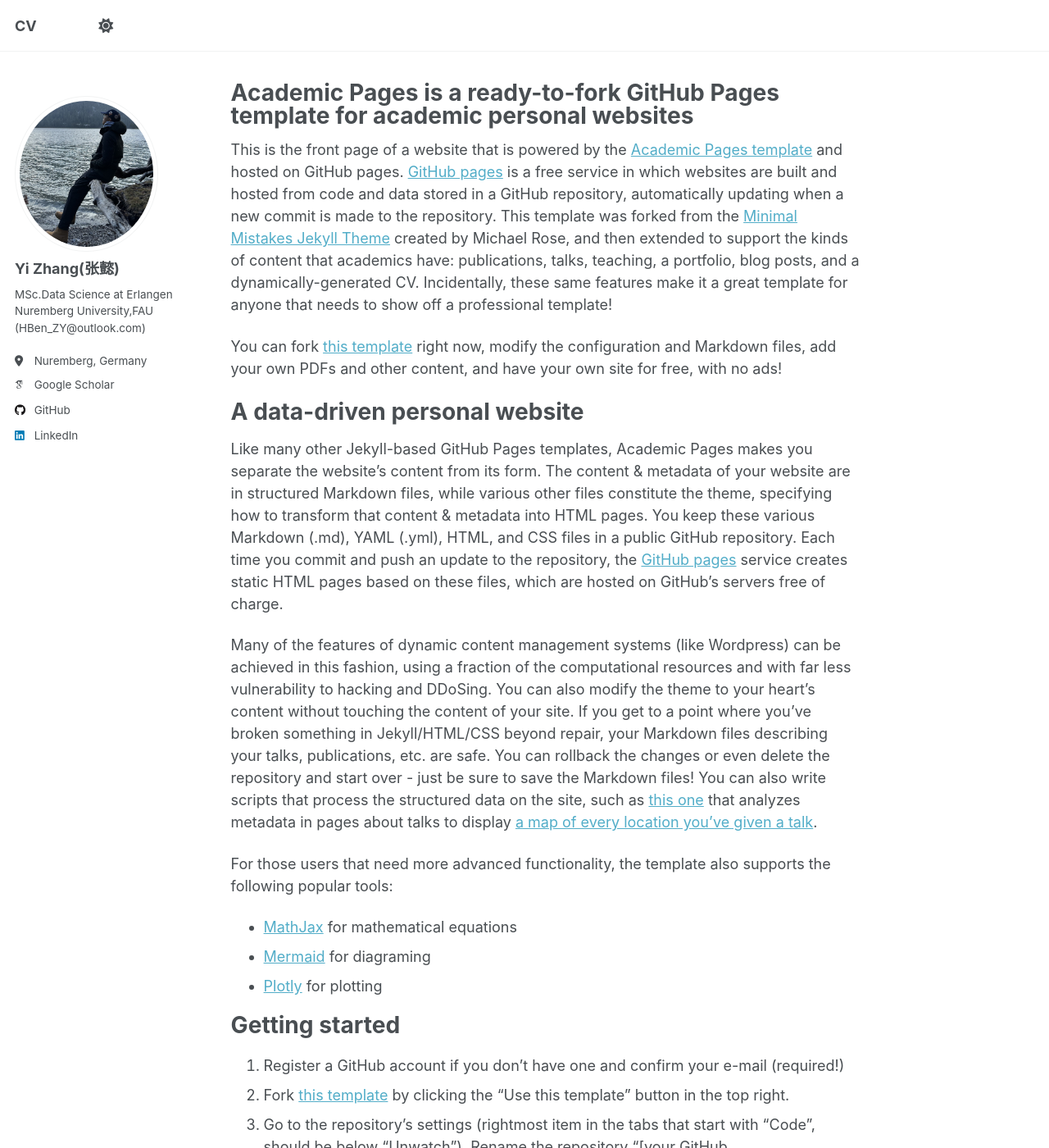
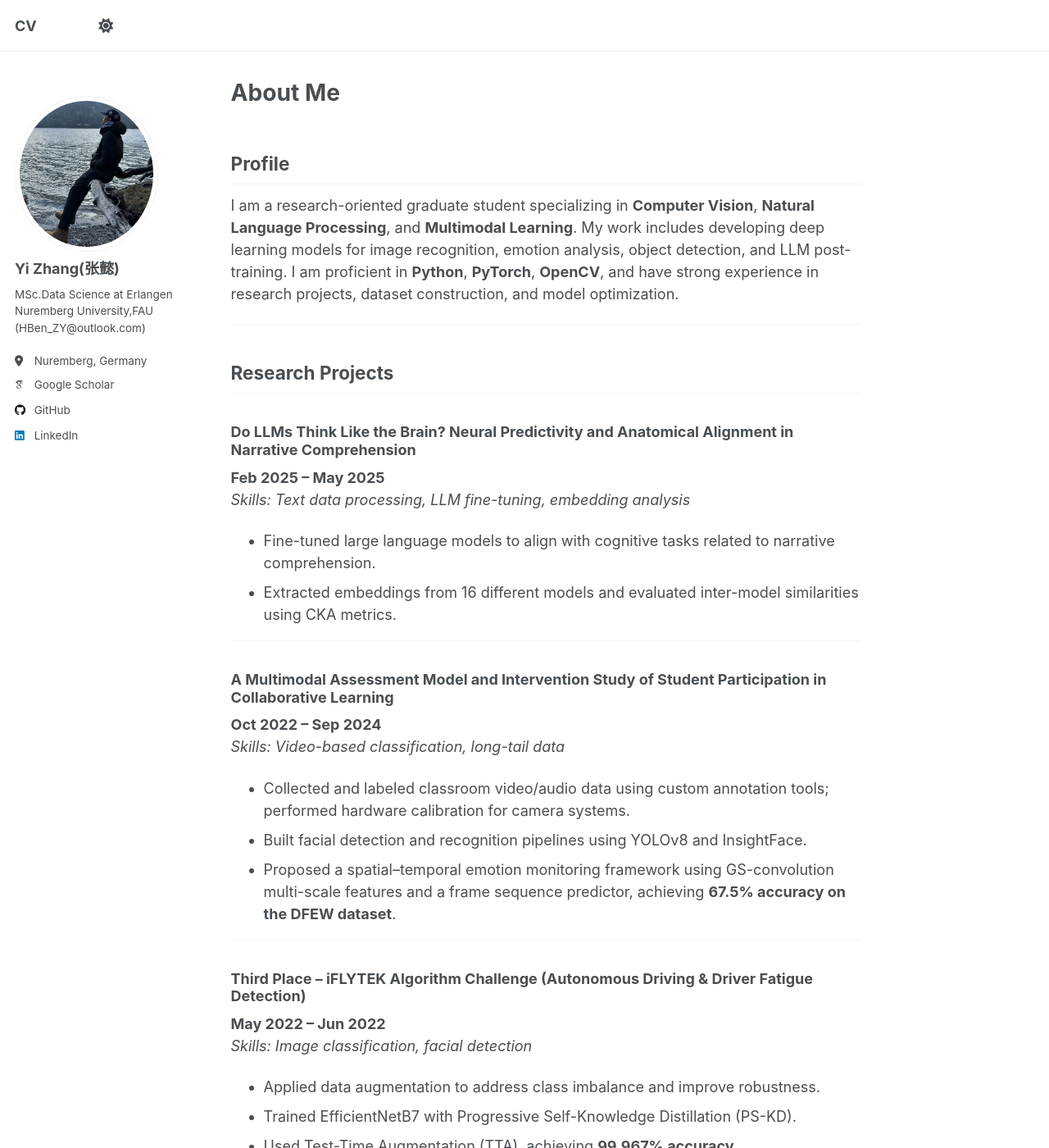
Before and after one commit to YiiiiZhang/YiiiiZhang.github.io, a Jekyll site: the page built from _pages/about.md, in a window 1280 px wide and 1400 px high. Shown: the whole window at 82% size. Built offline with Jekyll 4.4.1, drawn with Linux system fonts in a browser that asks for light colours; some web fonts are replaced; a script that is not in the unit is left out; some of the changed text lies outside the part shown.

Commit message:
personal info

```diff
--- a/_pages/about.md
+++ b/_pages/about.md
@@ -1,56 +1,97 @@
 ---
 permalink: /
-title: "Academic Pages is a ready-to-fork GitHub Pages template for academic personal websites"
+title: "About Me"
 author_profile: true
 redirect_from:
   - /about/
   - /about.html
 ---
 
-This is the front page of a website that is powered by the [Academic Pages template](https://github.com/academicpages/academicpages.github.io) and hosted on GitHub pages. [GitHub pages](https://pages.github.com) is a free service in which websites are built and hosted from code and data stored in a GitHub repository, automatically updating when a new commit is made to the repository. This template was forked from the [Minimal Mistakes Jekyll Theme](https://mmistakes.github.io/minimal-mistakes/) created by Michael Rose, and then extended to support the kinds of content that academics have: publications, talks, teaching, a portfolio, blog posts, and a dynamically-generated CV. Incidentally, these same features make it a great template for anyone that needs to show off a professional template!
+## Profile
+I am a research-oriented graduate student specializing in **Computer Vision**, **Natural Language Processing**, and **Multimodal Learning**. My work includes developing deep learning models for image recognition, emotion analysis, object detection, and LLM post-training. I am proficient in **Python**, **PyTorch**, **OpenCV**, and have strong experience in research projects, dataset construction, and model optimization.
 
- You can fork [this template](https://github.com/academicpages/academicpages.github.io) right now, modify the configuration and Markdown files, add your own PDFs and other content, and have your own site for free, with no ads!
+---
 
-A data-driven personal website
-======
-Like many other Jekyll-based GitHub Pages templates, Academic Pages makes you separate the website's content from its form. The content & metadata of your website are in structured Markdown files, while various other files constitute the theme, specifying how to transform that content & metadata into HTML pages. You keep these various Markdown (.md), YAML (.yml), HTML, and CSS files in a public GitHub repository. Each time you commit and push an update to the repository, the [GitHub pages](https://pages.github.com/) service creates static HTML pages based on these files, which are hosted on GitHub's servers free of charge.
+## Research Projects
 
-Many of the features of dynamic content management systems (like Wordpress) can be achieved in this fashion, using a fraction of the computational resources and with far less vulnerability to hacking and DDoSing. You can also modify the theme to your heart's content without touching the content of your site. If you get to a point where you've broken something in Jekyll/HTML/CSS beyond repair, your Markdown files describing your talks, publications, etc. are safe. You can rollback the changes or even delete the repository and start over - just be sure to save the Markdown files! You can also write scripts that process the structured data on the site, such as [this one](https://github.com/academicpages/academicpages.github.io/blob/master/talkmap.ipynb) that analyzes metadata in pages about talks to display [a map of every location you've given a talk](https://academicpages.github.io/talkmap.html).
+### **Do LLMs Think Like the Brain? Neural Predictivity and Anatomical Alignment in Narrative Comprehension**
+**Feb 2025 – May 2025**
+*Skills: Text data processing, LLM fine-tuning, embedding analysis*
 
-For those users that need more advanced functionality, the template also supports the following popular tools:
-- [MathJax](https://www.mathjax.org/) for mathematical equations
-- [Mermaid](https://mermaid.js.org/) for diagraming
-- [Plotly](https://plotly.com/javascript/) for plotting
+- Fine-tuned large language models to align with cognitive tasks related to narrative comprehension.
+- Extracted embeddings from 16 different models and evaluated inter-model similarities using CKA metrics.
 
-Getting started
-======
-1. Register a GitHub account if you don't have one and confirm your e-mail (required!)
-1. Fork [this template](https://github.com/academicpages/academicpages.github.io) by clicking the "Use this template" button in the top right.
-1. Go to the repository's settings (rightmost item in the tabs that start with "Code", should be below "Unwatch"). Rename the repository "[your GitHub username].github.io", which will also be your website's URL.
-1. Set site-wide configuration and create content & metadata (see below -- also see [this set of diffs](https://archive.is/3TPas) showing what files were changed to set up [an example site](https://getorg-testacct.github.io) for a user with the username "getorg-testacct")
-1. Upload any files (like PDFs, .zip files, etc.) to the files/ directory. They will appear at https://[your GitHub username].github.io/files/example.pdf.
-1. Check status by going to the repository settings, in the "GitHub pages" section
+---
 
-Site-wide configuration
-------
-The main configuration file for the site is in the base directory in [_config.yml](https://github.com/academicpages/academicpages.github.io/blob/master/_config.yml), which defines the content in the sidebars and other site-wide features. You will need to replace the default variables with ones about yourself and your site's github repository. The configuration file for the top menu is in [_data/navigation.yml](https://github.com/academicpages/academicpages.github.io/blob/master/_data/navigation.yml). For example, if you don't have a portfolio or blog posts, you can remove those items from that navigation.yml file to remove them from the header.
+### **A Multimodal Assessment Model and Intervention Study of Student Participation in Collaborative Learning**
+**Oct 2022 – Sep 2024**
+*Skills: Video-based classification, long-tail data*
 
-Create content & metadata
-------
-For site content, there is one Markdown file for each type of content, which are stored in directories like _publications, _talks, _posts, _teaching, or _pages. For example, each talk is a Markdown file in the [_talks directory](https://github.com/academicpages/academicpages.github.io/tree/master/_talks). At the top of each Markdown file is structured data in YAML about the talk, which the theme will parse to do lots of cool stuff. The same structured data about a talk is used to generate the list of talks on the [Talks page](https://academicpages.github.io/talks), each [individual page](https://academicpages.github.io/talks/2012-03-01-talk-1) for specific talks, the talks section for the [CV page](https://academicpages.github.io/cv), and the [map of places you've given a talk](https://academicpages.github.io/talkmap.html) (if you run this [python file](https://github.com/academicpages/academicpages.github.io/blob/master/talkmap.py) or [Jupyter notebook](https://github.com/academicpages/academicpages.github.io/blob/master/talkmap.ipynb), which creates the HTML for the map based on the contents of the _talks directory).
+- Collected and labeled classroom video/audio data using custom annotation tools; performed hardware calibration for camera systems.
+- Built facial detection and recognition pipelines using YOLOv8 and InsightFace.
+- Proposed a spatial–temporal emotion monitoring framework using GS-convolution multi-scale features and a frame sequence predictor, achieving **67.5% accuracy on the DFEW dataset**.
 
-**Markdown generator**
+---
 
-The repository includes [a set of Jupyter notebooks](https://github.com/academicpages/academicpages.github.io/tree/master/markdown_generator
-) that converts a CSV containing structured data about talks or presentations into individual Markdown files that will be properly formatted for the Academic Pages template. The sample CSVs in that directory are the ones I used to create my own personal website at stuartgeiger.com. My usual workflow is that I keep a spreadsheet of my publications and talks, then run the code in these notebooks to generate the Markdown files, then commit and push them to the GitHub repository.
+### **Third Place – iFLYTEK Algorithm Challenge (Autonomous Driving & Driver Fatigue Detection)**
+**May 2022 – Jun 2022**
+*Skills: Image classification, facial detection*
 
-How to edit your site's GitHub repository
-------
-Many people use a git client to create files on their local computer and then push them to GitHub's servers. If you are not familiar with git, you can directly edit these configuration and Markdown files directly in the github.com interface. Navigate to a file (like [this one](https://github.com/academicpages/academicpages.github.io/blob/master/_talks/2012-03-01-talk-1.md) and click the pencil icon in the top right of the content preview (to the right of the "Raw | Blame | History" buttons). You can delete a file by clicking the trashcan icon to the right of the pencil icon. You can also create new files or upload files by navigating to a directory and clicking the "Create new file" or "Upload files" buttons.
+- Applied data augmentation to address class imbalance and improve robustness.
+- Trained EfficientNetB7 with Progressive Self-Knowledge Distillation (PS-KD).
+- Used Test-Time Augmentation (TTA), achieving **99.967% accuracy**.
 
-Example: editing a Markdown file for a talk
-![Editing a Markdown file for a talk](/images/editing-talk.png)
+---
 
-For more info
-------
-More info about configuring Academic Pages can be found in [the guide](https://academicpages.github.io/markdown/), the [growing wiki](https://github.com/academicpages/academicpages.github.io/wiki), and you can always [ask a question on GitHub](https://github.com/academicpages/academicpages.github.io/discussions). The [guides for the Minimal Mistakes theme](https://mmistakes.github.io/minimal-mistakes/docs/configuration/) (which this theme was forked from) might also be helpful.
+## Publications
+
+### **APSIPA ASC 2024 (Accepted)**
+**MTFNet: Multi-Scale Transformer Framework for Robust Emotion Monitoring in Group Learning**
+
+### **EMNLP 2025 (Main, Accepted)**
+**M-ABSA: A Multilingual Dataset for Aspect-Based Sentiment Analysis**
+
+### **AAAI 2026 (Accepted)**
+**Do Large Language Models Think Like the Brain? Sentence-Level Evidence from fMRI and Hierarchical Embeddings**
+
+### **ICASSP 2026 (Submitted)**
+**Evaluating Persona-Based Storytelling in Speech Language Models**
+
+---
+
+## Experience
+
+### **Research Assistant – Social Data Science and AI Lab, LMU Munich**
+**Feb 2025 – Present**
+
+- Preprocessed large-scale language and social media data for NLP tasks.
+- Fine-tuned LLMs for cognitive and behavioral analysis tasks.
+- Assisted in academic writing, experiment design, and results reporting.
+
+---
+
+### **Algorithm Engineer Intern – ATA Assessment Technology (Beijing)**
+**Jun 2023 – Aug 2023**
+
+- Processed 100K human detection samples and 1K keypoint samples from real-world dance scenarios.
+- Evaluated YOLOv8, PP-Detection, Mediapipe, TinyPose on custom datasets.
+- Improved detection accuracy by **3%** and keypoint accuracy by **10%**, reducing redundant detection errors.
+
+---
+
+## Education
+
+### **Friedrich-Alexander-Universität Erlangen–Nürnberg (FAU)**
+**M.Sc. in Data Science**
+**Oct 2024 – Present**
+
+- Focus: Machine Learning & Artificial Intelligence
+- Coursework: Artificial Intelligence I, Pattern Recognition
+
+### **Beijing Normal University, Zhuhai (BNUZ)**
+**B.Eng. in Computer Science and Technology**
+**Sep 2020 – Jun 2024**
+
+- Final Grade: **87/100 (Top 5%)**
+- Focus: Computer Vision, Emotion Recognition
+- Coursework: Operating Systems, Data Structures & Algorithms, etc.
```
